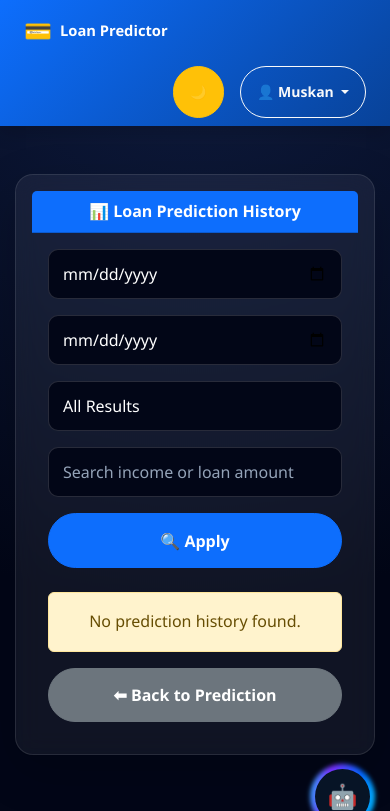
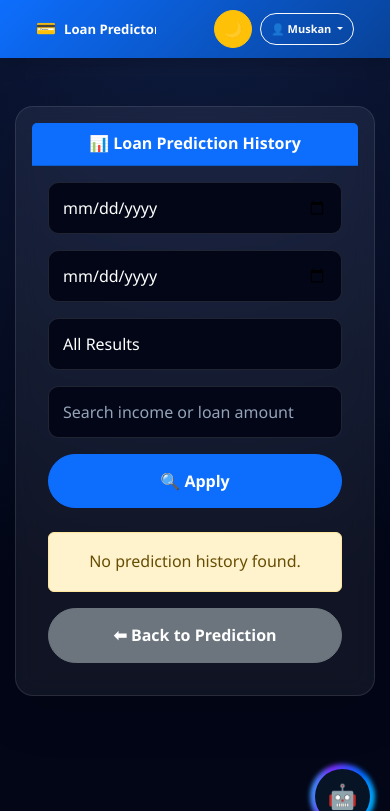
Before and after one commit to Muskan5103/loan_prediction_project, a Django app: page /history/ in a window 390 px wide. Shown: the top 811 px of the page. Run offline with Django 5.2, Linux system fonts and the light colour scheme; a user stored in the database is signed in; data comes from the database, SQL or seed files in the repository; both versions use the stored data as it was after the commit.

Commit message:
Fixed responsive layout and profile dropdown CSS

```diff
--- a/predictor/static/predictor/css/style.css
+++ b/predictor/static/predictor/css/style.css
@@ -1562,108 +1562,94 @@ background: linear-gradient(
     }
 }
 
-/* =========================================
-   SMALL MOBILE
-========================================= */
-
-@media (max-width: 480px){
-
-    .navbar-custom{
-        padding:10px !important;
-    }
-
-    .navbar-brand{
-        font-size:0.92rem !important;
-    }
-
-    .profile-badge{
-        padding:8px 12px !important;
-        font-size:13px !important;
-    }
-
-    .theme-toggle,
-    .dark-toggle,
-    .moon-btn{
-        width:46px !important;
-        height:46px !important;
-    }
-
-    .navbar-right,
-    .nav-actions{
-        gap:8px;
-    }
-}
+
+
+
 
 /* =========================================
    MOBILE INPUT TEXT FIX
 ========================================= */
 
+/* =========================================
+   FINAL MOBILE INPUT FIX
+========================================= */
+
+/* ALL INPUTS */
+.form-control,
+.form-select,
 input,
 select,
 textarea{
+    background:#020617 !important;
     color:#ffffff !important;
-    background:#020617 !important;
-}
-
-/* Placeholder */
-input::placeholder,
-textarea::placeholder{
+
+    border:1px solid rgba(255,255,255,0.12) !important;
+}
+
+/* PLACEHOLDER */
+.form-control::placeholder,
+input::placeholder{
     color:#94a3b8 !important;
     opacity:1;
 }
 
-/* Mobile browser autofill fix */
-input:-webkit-autofill,
-input:-webkit-autofill:hover,
-input:-webkit-autofill:focus,
-textarea:-webkit-autofill,
-select:-webkit-autofill{
-
-    -webkit-text-fill-color:#ffffff !important;
-
-    transition:
-        background-color 9999s ease-in-out 0s;
+/* DATE INPUT ICON */
+input[type="date"]{
+    color-scheme:dark;
+}
+
+/* DATE TEXT */
+input[type="date"]::-webkit-datetime-edit{
+    color:#ffffff !important;
+}
+
+/* DATE PLACEHOLDER */
+input[type="date"]::-webkit-datetime-edit-text,
+input[type="date"]::-webkit-datetime-edit-month-field,
+input[type="date"]::-webkit-datetime-edit-day-field,
+input[type="date"]::-webkit-datetime-edit-year-field{
+    color:#ffffff !important;
+}
+
+/* CALENDAR ICON */
+input[type="date"]::-webkit-calendar-picker-indicator{
+    filter:invert(1);
+    cursor:pointer;
+}
+
+/* SELECT OPTIONS */
+select option{
+    background:#020617 !important;
+    color:#ffffff !important;
+}
+
+/* FOCUS */
+.form-control:focus,
+.form-select:focus{
+    background:#020617 !important;
+    color:#ffffff !important;
+
+    border-color:#2563eb !important;
 
     box-shadow:
-        0 0 0px 1000px #020617 inset !important;
-}
-
-/* Mobile responsive filters */
+        0 0 0 0.2rem rgba(37,99,235,0.2) !important;
+}
+
+/* MOBILE */
 @media (max-width:768px){
 
-    input,
-    select,
-    textarea{
-
-        width:100%;
+    .form-control,
+    .form-select{
 
         font-size:16px !important;
 
+        min-height:52px;
+
         color:#ffffff !important;
 
         background:#020617 !important;
-
-        border:1px solid rgba(255,255,255,0.12);
-
-        padding:14px 16px;
-
-        border-radius:14px;
-    }
-
-    input::placeholder{
-        color:#94a3b8 !important;
-    }
-
-    /* SEARCH INPUT */
-    .search-input{
-        color:#ffffff !important;
-    }
-
-    .search-input::placeholder{
-        color:#94a3b8 !important;
-    }
-}
-
+    }
+}
 
 /* =========================================
    DARK ML TABLE
@@ -1768,3 +1754,172 @@ select:-webkit-autofill{
         padding:12px 16px;
     }
 }
+
+/* =========================================
+   SINGLE LINE MOBILE NAVBAR
+========================================= */
+
+.nav-actions{
+    display:flex;
+    align-items:center;
+    gap:10px;
+    margin-left:auto;
+}
+
+/* MOBILE */
+@media (max-width:768px){
+
+    /* NAVBAR */
+    .navbar{
+        padding:10px 12px !important;
+    }
+
+    /* KEEP EVERYTHING IN ONE ROW */
+    .navbar .container-fluid{
+        display:flex !important;
+
+        flex-direction:row !important;
+
+        align-items:center !important;
+
+        justify-content:space-between !important;
+
+        flex-wrap:nowrap !important;
+
+        gap:10px;
+    }
+
+    /* LOGO */
+    .navbar-brand{
+        display:flex;
+        align-items:center;
+
+        gap:6px;
+
+        margin:0 !important;
+
+        font-size:0.9rem !important;
+
+        white-space:nowrap;
+
+        overflow:hidden;
+
+        text-overflow:ellipsis;
+
+        max-width:140px;
+    }
+
+    .navbar-brand span:first-child{
+        font-size:1rem !important;
+    }
+
+    /* RIGHT SIDE */
+    .nav-actions{
+        display:flex;
+
+        align-items:center;
+
+        gap:8px;
+
+        margin-left:auto;
+
+        flex-shrink:0;
+    }
+
+    /* MOON BUTTON */
+    #themeToggle{
+        width:42px !important;
+        height:42px !important;
+
+        border-radius:50%;
+
+        padding:0 !important;
+
+        display:flex;
+        align-items:center;
+        justify-content:center;
+
+        font-size:1rem;
+    }
+
+    /* PROFILE BUTTON */
+    .his{
+        padding:8px 12px !important;
+
+        font-size:12px !important;
+
+        white-space:nowrap;
+
+        border-radius:999px;
+    }
+
+    /* DROPDOWN */
+    .dropdown-menu{
+        right:0 !important;
+        left:auto !important;
+
+        min-width:170px;
+    }
+}
+
+/* EXTRA SMALL MOBILE */
+@media (max-width:480px){
+
+    .navbar-brand{
+        max-width:120px;
+        font-size:0.82rem !important;
+    }
+
+    .his{
+        padding:7px 10px !important;
+        font-size:11px !important;
+    }
+
+    #themeToggle{
+        width:38px !important;
+        height:38px !important;
+    }
+}
+
+
+/* =========================================
+   ACTION BUTTON FIX
+========================================= */
+
+.action-buttons{
+    display:flex;
+
+    align-items:center;
+
+    justify-content:center;
+
+    gap:10px;
+
+    flex-wrap:wrap;
+}
+
+/* FORMS */
+.action-buttons form{
+    margin:0;
+}
+
+/* BUTTONS */
+.action-buttons .btn{
+    min-width:90px;
+
+    white-space:nowrap;
+
+    border-radius:10px;
+}
+
+/* MOBILE */
+@media (max-width:768px){
+
+    .action-buttons{
+        flex-direction:column;
+    }
+
+    .action-buttons .btn{
+        width:100%;
+    }
+}
--- a/predictor/templates/predictor/base.html
+++ b/predictor/templates/predictor/base.html
@@ -43,7 +43,7 @@
             </a>
 
             <!-- Right Side -->
-            <div class="d-flex align-items-center gap-3 ms-auto">
+            <div class="nav-actions ms-auto">
 
                 <!-- Dark Mode -->
                 <button id="themeToggle" class="btn btn-warning btn-sm rounded-pill px-3" title="Toggle Dark Mode">
```
Also changed, not shown: predictor/templates/predictor/admin_dashboard.html (+31 -5 lines), db.sqlite3.
